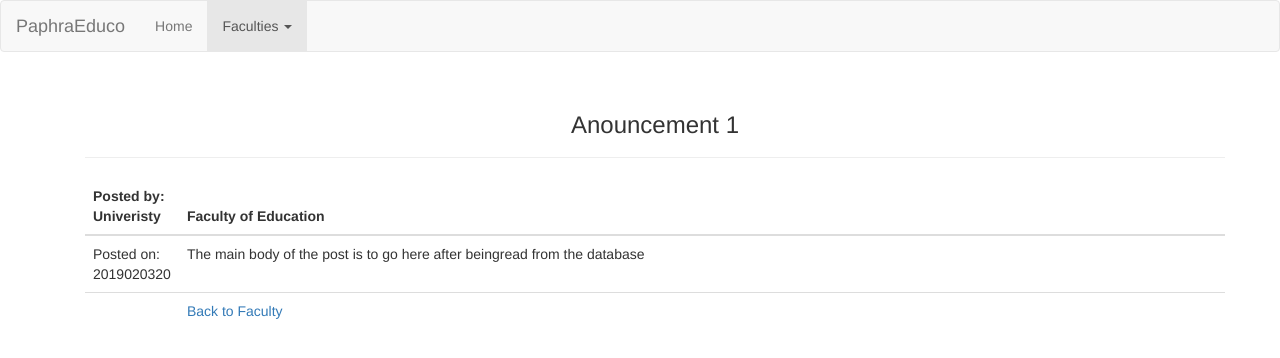
After one commit to Paphra/paphraeduco, a Flask app: page /faculties/1/posts/1 in a window 1280 px wide. The commit adds this page. Shown: the top 358 px of the page. Run offline with Flask 2, Linux system fonts and the light colour scheme; some libraries are stand-ins or nearby versions.

Commit message:
Individual faculties - laid the foundation

```diff
--- a/app/__init__.py
+++ b/app/__init__.py
@@ -1,6 +1,6 @@
 import os
 
-from flask import Flask
+from flask import Flask, g, url_for
 from flask_bootstrap import Bootstrap
 
 from config import Config
@@ -17,4 +17,7 @@ def create_app(config_class=Config):
     from app.main import bp as main_bp
     app.register_blueprint(main_bp)
 
+    from app.faculties import bp as faculties_bp
+    app.register_blueprint(faculties_bp)
+
     return app
--- /dev/null
+++ b/app/faculties/__init__.py
@@ -0,0 +1,5 @@
+from flask import Blueprint
+
+bp = Blueprint('faculties', __name__)
+
+from app.faculties import routes
--- /dev/null
+++ b/app/faculties/routes.py
@@ -0,0 +1,128 @@
+import os
+from flask import (render_template, url_for, redirect, g,
+                   url_for)
+from app.faculties import bp
+
+
+@bp.route('/faculties')
+def all_faculties():
+    faculties = [
+        {
+            'name': 'Education',
+            'id': 1,
+            'info': 'Teaching the future teachers',
+            '_link': url_for('faculties.faculties', id=1)
+        },
+        {
+            'name': 'Business and ICT',
+            'id': 2,
+            'info': 'Educating the future business and IT overloads',
+            '_link': url_for('faculties.faculties', id=2)
+        },
+        {
+            'name': 'Biomedical',
+            'id': 3,
+            'info': 'Equipped to train others in te field of medical practice',
+            '_link': url_for('faculties.faculties', id=3)
+        }
+    ]
+
+    return render_template('faculties/faculties.html', title='Faculties',
+                           faculties=faculties, a='f', af=0)
+
+
+@bp.route('/faculties/<int:id>')
+def faculties(id):
+
+    faculties = [
+        {
+            'name': 'Education',
+            'id': 1,
+            '_link': url_for('faculties.faculties', id=1)
+        },
+        {
+            'name': 'Business and ICT',
+            'id': 2,
+            '_link': url_for('faculties.faculties', id=2)
+        },
+        {
+            'name': 'Biomedical',
+            'id': 3,
+            '_link': url_for('faculties.faculties', id=3)
+        }
+    ]
+
+    faculty = None
+    for f in faculties:
+        if f['id'] == id:
+            faculty = f
+
+    posts = [
+        {
+            'author': 'Administration',
+            'faculty': faculty['name'],
+            'timestamp': '2019020320',
+            'topic': 'Anouncement 1',
+            'short_description': 'Major announcement 1',
+            '_link': url_for('faculties.faculty_posts',
+                             faculty_id=id, post_id=1)
+        },
+        {
+            'author': 'Univeristy',
+            'faculty': faculty['name'],
+            'timestamp': '2019020320',
+            'topic': 'Anouncement 2',
+            'short_description': 'Major announcement 2',
+            '_link': url_for('faculties.faculty_posts',
+                             faculty_id=id, post_id=2)
+        }
+    ]
+
+    if id < 1:
+        return redirect(url_for('faculties.faculties'))
+
+    return render_template('faculties/faculty.html',
+                           faculties=faculties, faculty=faculty,
+                           title='Faculty', posts=posts, a='f',
+                           af=id)
+
+
+@bp.route('/faculties/<int:faculty_id>/posts/<int:post_id>')
+def faculty_posts(faculty_id, post_id):
+    faculties = [
+        {
+            'name': 'Education',
+            'id': 1,
+            '_link': url_for('faculties.faculties', id=1)
+        },
+        {
+            'name': 'Business and ICT',
+            'id': 2,
+            '_link': url_for('faculties.faculties', id=2)
+        },
+        {
+            'name': 'Biomedical',
+            'id': 3,
+            '_link': url_for('faculties.faculties', id=3)
+        }
+    ]
+    faculty = None
+
+    for f in faculties:
+        if f['id'] == faculty_id:
+            faculty = f
+    post = {
+        'author': 'Univeristy',
+        'faculty': faculty['name'],
+        'timestamp': '2019020320',
+        'topic': 'Anouncement 1',
+        'short_description': 'Major announcement 1',
+        'body': 'The main body of the post is to go here after being' \
+            'read from the database',
+        '_link': url_for('faculties.faculties', id=faculty_id)
+    }
+
+    return render_template('faculties/post.html',
+                           title='{} Post'.format(faculty['name']),
+                           post=post, faculties=faculties, a='f',
+                           af=faculty_id)
--- /dev/null
+++ b/app/static/css.css
@@ -0,0 +1,3 @@
+.m-center-align{
+    text-align: center;
+}
--- a/app/templates/base.html
+++ b/app/templates/base.html
@@ -1,5 +1,9 @@
 {% extends 'bootstrap/base.html' %}
 
+{% block head %}
+{{ super() }}
+    <link rel="stylesheet" href="{{ url_for('static', filename='css.css')}}">
+{% endblock %}
 {% block title %}
     {% if title %}{{ title }} - PaphraEduco
     {% else %}Welcome to PaphraEduco
@@ -7,7 +11,7 @@
 {% endblock %}
 
 {% block navbar %}
-    <nav class="navbar navbar-inverse">
+    <nav class="navbar navbar-default">
         <div class="container-fluid">
             <div class="navbar-header">
                 <button type="button" class="navbar-toggle collapsed"
@@ -24,18 +28,26 @@
 
             <div class="collapse navbar-collapse" id="navbar-main">
                 <ul class="nav navbar-nav">
-                    <li class="active"><a href="{{ url_for('main.index') }}">
+                    <li class="{% if a and a=='i' %}active{% endif %}">
+                        <a href="{{ url_for('main.index') }}">
                         {{ 'Home' }}</a></li>
-                    <li class="dropdown">
+                    <li class="dropdown
+                               {% if a and a=='f' %}active{% endif %}">
                         <a href="{{ '/faculties' }}" class="dropdown-toggle"
                            data-toggle="dropdown" role="button"
                            aria-haspopup="true" aria-expanded="false">
                            {{ 'Faculties' }} <span class="caret"></span></a>
 
                         {% if faculties %}
-                            <ul class="dropdown-menu">
+                            <ul class="dropdown-menu"
+                                aria-labelledby="dropdownMenuDivier">
+                                <li class="{% if af and af==0 %}active{% endif %}">
+                                    <a href="{{ '/faculties' }}">
+                                        {{ 'All Faculties' }}</a></li>
+                                <li role="separator" class="divider"></li>
                                 {% for faculty in faculties %}
-                                    <li><a href="{{ faculty._link }}">
+                                    <li class="{% if af and af==faculty.id %}active{% endif %}">
+                                        <a href="{{ faculty._link }}">
                                         {{ faculty.name }}</a></li>
                                 {% endfor %}
                             </ul>
--- /dev/null
+++ b/app/templates/faculties/post.html
@@ -0,0 +1,28 @@
+{% extends 'base.html' %}
+
+{% block app_content %}
+    <div class="container">
+        <div class="page-header">
+            <h3 class="m-center-align">{{ post.topic }}</h3>
+        </div>
+        <table class="table table-hover">
+            <thead>
+                <th>{{ 'Posted by: {}'.format(post.author) }}</th>
+                <th>{{ 'Faculty of {}'.format(post.faculty) }}</th>
+            </thead>
+            <tr>
+                <td width="40">
+                    {{ 'Posted on: {}'.format(post.timestamp) }}</td>
+                <td>{{ post.body }}</td>
+            </tr>
+            <tfoot>
+                <tr>
+                    <td></td>
+                    <td><a href="{{ post._link }}">
+                        {{ 'Back to Faculty' }}</a></td>
+                </tr>
+            </tfoot>
+
+        </table>
+    </div>
+{% endblock %}
```
Also changed, not shown: app/main/routes.py (+14 -8 lines), app/templates/_posts.html (added, +17 -0 lines), app/templates/faculties/faculties.html (added, +27 -0 lines), app/templates/faculties/faculty.html (added, +15 -0 lines), app/templates/index.html (+2 -18 lines).
